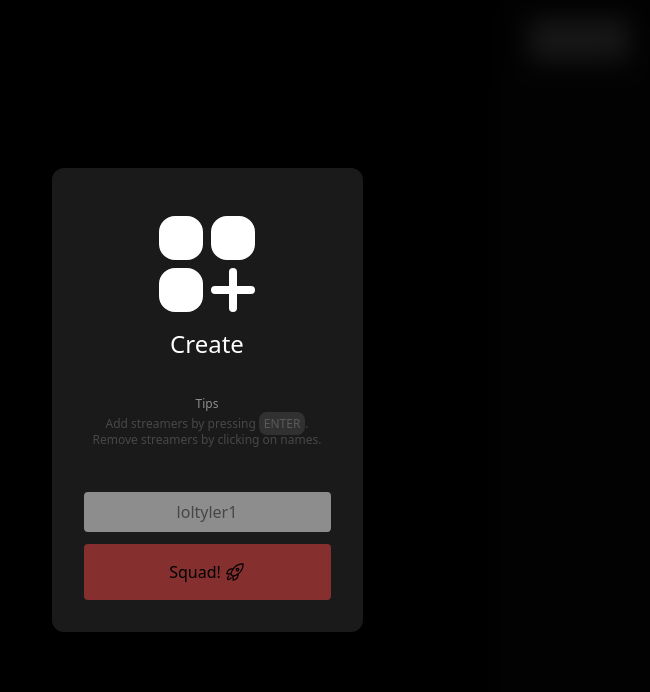
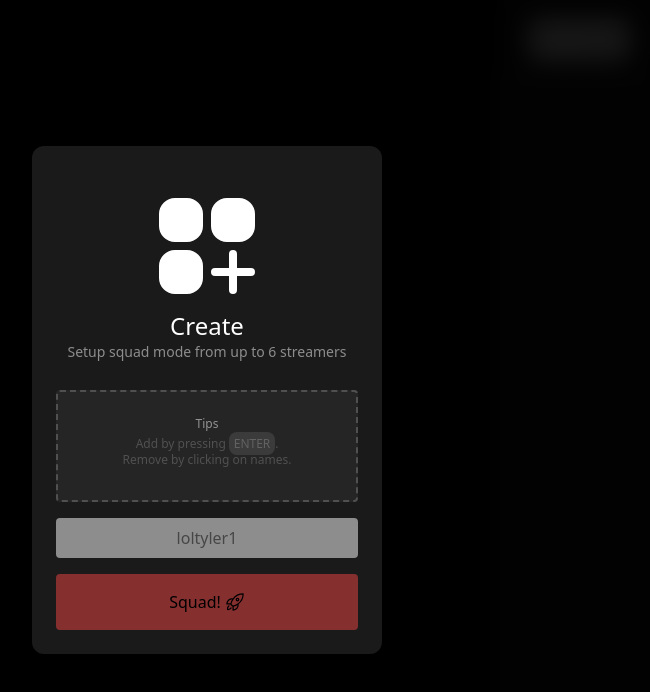
Before and after one commit to emigrek/twitch-squad, a Next.js app: page / in a window 1280 px wide. Shown: the top 692 px of the page, without its empty margins (433-1083 px from the left). Built offline with nearby package versions, Linux system fonts and the light colour scheme.

Commit message:
improved squad creation && added tips

```diff
--- a/pages/Create.tsx
+++ b/pages/Create.tsx
@@ -1,6 +1,7 @@
 import React, { useState, useEffect } from 'react'
 import { SquaresPlusIcon } from '@heroicons/react/24/solid';
-import { RocketLaunchIcon } from '@heroicons/react/24/outline';
+import { RocketLaunchIcon as RocketLaunchIconOutline } from '@heroicons/react/24/outline';
+import { RocketLaunchIcon as RocketLaunchIconSolid } from '@heroicons/react/24/solid';
 import { useRecoilValue, useSetRecoilState } from "recoil";
 import { squadState } from "../atoms/squad";
 import { chatState } from "../atoms/chat";
@@ -43,6 +44,7 @@ function Create() {
   const handleKeyDown: React.KeyboardEventHandler = (e: React.KeyboardEvent<HTMLInputElement>) => {
     if(e.key == "Enter" && input) {
       e.preventDefault();
+      if(squad.includes(input) || squad.length >= 6) return;
       setSquad((oldSquad) => [...oldSquad, input]);
       setInput('');
       return;
@@ -59,13 +61,14 @@ function Create() {
 
   return (
     <div className="w-full z-[1] absolute bg-black/90 backdrop-blur-md h-full flex items-center align-middle justify-center">
-      <div className='z-[3] flex flex-col space-y-3 bg-white/10 p-8 rounded-xl'>
-        <div className="text-center flex flex-col items-center">
+      <div className='z-[3] flex flex-col space-y-4 bg-white/10 p-6 w-[350px] rounded-xl'>
+        <div className="text-center py-3 flex flex-col items-center">
           <SquaresPlusIcon className="h-32 w-32 text-white" />
           <h1 className="text-2xl text-white">Create</h1>
+          <div className="text-sm text-white/50">Setup squad mode from up to 6 streamers</div>
         </div>
-        <div className="pb-8 pt-6">
-          <div className="max-w-xs flex flex-wrap flex-row items-center align-middle justify-center space-x-3 w-full gap-1">
+        <div className="pb-8 pt-6 px-8 bg-white/5 border-2 border-dashed border-white/20 p-2 rounded">
+          <div className="flex flex-wrap flex-row items-center align-middle justify-center w-full gap-1">
             {
               squad.length ? squad.map((user) => (
                 <UserChip key={user} onClick={handleChipClick} twitchId={user}/>
@@ -88,7 +91,13 @@ function Create() {
         </div>
         <div onClick={handleSubmit} className={`${squad.length ? 'bg-green-500 cursor-pointer' : 'bg-red-500/50'} transition-colors text-center rounded p-4 font-medium select-none space-x-1 flex flex-row justify-center items-center`}>
           <div>Squad!</div>
-          <RocketLaunchIcon className="h-5 w-5" />
+          {
+            squad.length ? (
+              <RocketLaunchIconSolid className="h-5 w-5" />
+            ) : (
+              <RocketLaunchIconOutline className="h-5 w-5" />
+            )
+          }
         </div>
       </div>
       <div onClick={handleClickAway}  className="absolute z-[2] w-full h-full"></div>
--- a/pages/Tips.tsx
+++ b/pages/Tips.tsx
@@ -5,8 +5,8 @@ function Tips() {
     <div className="flex flex-col items-center align-middle justify-center space-y-1">
         <div className="text-xs font-medium text-white/50">Tips</div>
         <div className="flex flex-col items-center align-middle justify-center">
-            <div className="text-xs text-white/20">Add streamers by pressing <span className='px-[0.3rem] py-[0.2rem] bg-white/10 rounded-lg'>ENTER</span>.</div>
-            <div className="text-xs text-white/20">Remove streamers by clicking on names.</div>
+            <div className="text-xs text-white/20">Add by pressing <span className='px-[0.3rem] py-[0.2rem] bg-white/10 rounded-lg'>ENTER</span>.</div>
+            <div className="text-xs text-white/20">Remove by clicking on names.</div>
         </div>
     </div>
   )
--- a/pages/UserChip.tsx
+++ b/pages/UserChip.tsx
@@ -1,10 +1,14 @@
 import React from 'react'
+import { UserCircleIcon } from '@heroicons/react/24/solid';
 
 function UserChip(props: { twitchId: string, onClick: (twitchid: string) => void }) {
   return (
     <div onClick={() => {
       props.onClick(props.twitchId)
-    }} key={props.twitchId} className="cursor-pointer hover:bg-red-900 font-medium text-black transition-colors p-3 text-sm bg-white rounded">{props.twitchId}</div>
+    }} key={props.twitchId} className="flex space-x-2 flex-row items-center align-middle cursor-pointer hover:bg-red-900 font-medium text-black transition-colors p-3 text-sm bg-white/80 rounded">
+      <UserCircleIcon className="h-5 w-5 text-black" />
+      <div>{props.twitchId}</div>
+    </div>
   )
 }
 
```
